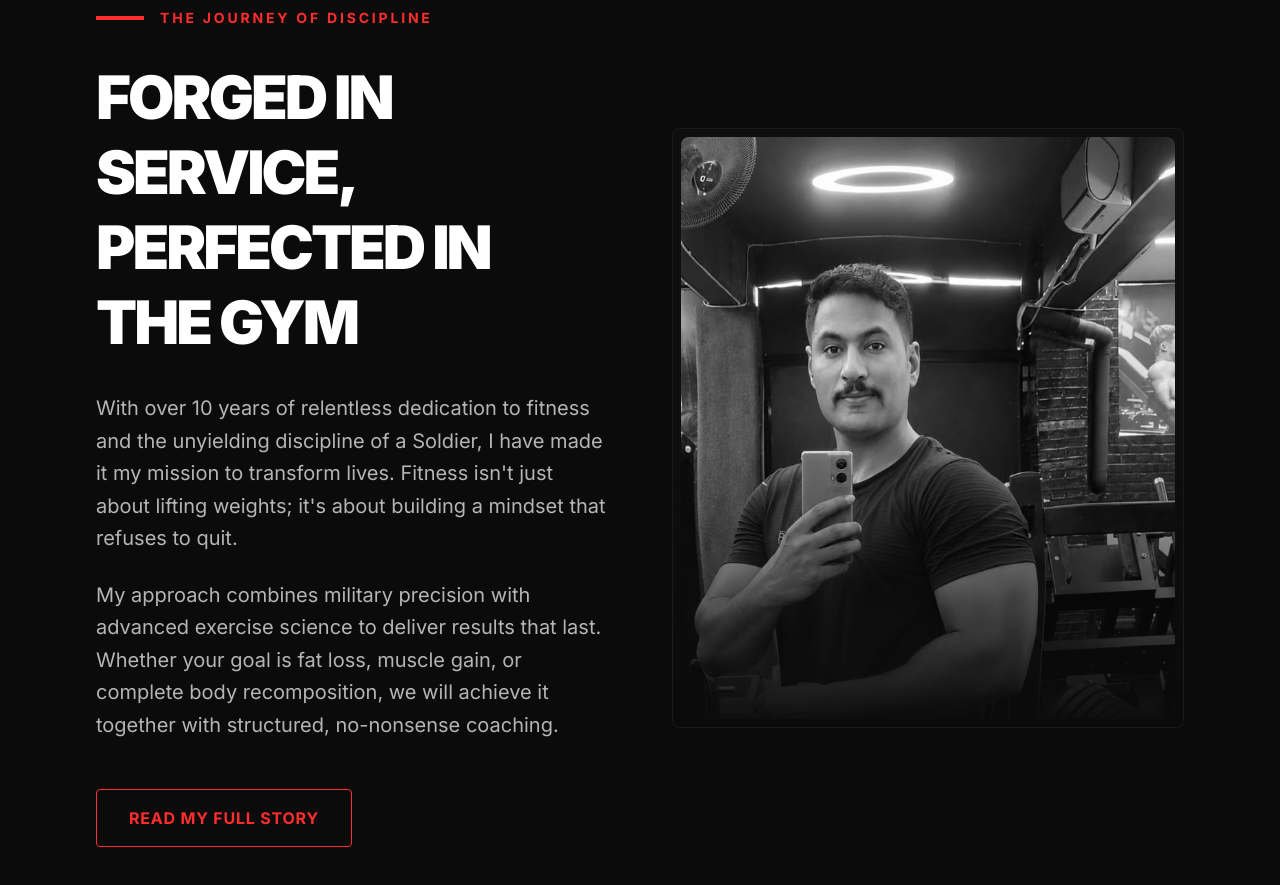
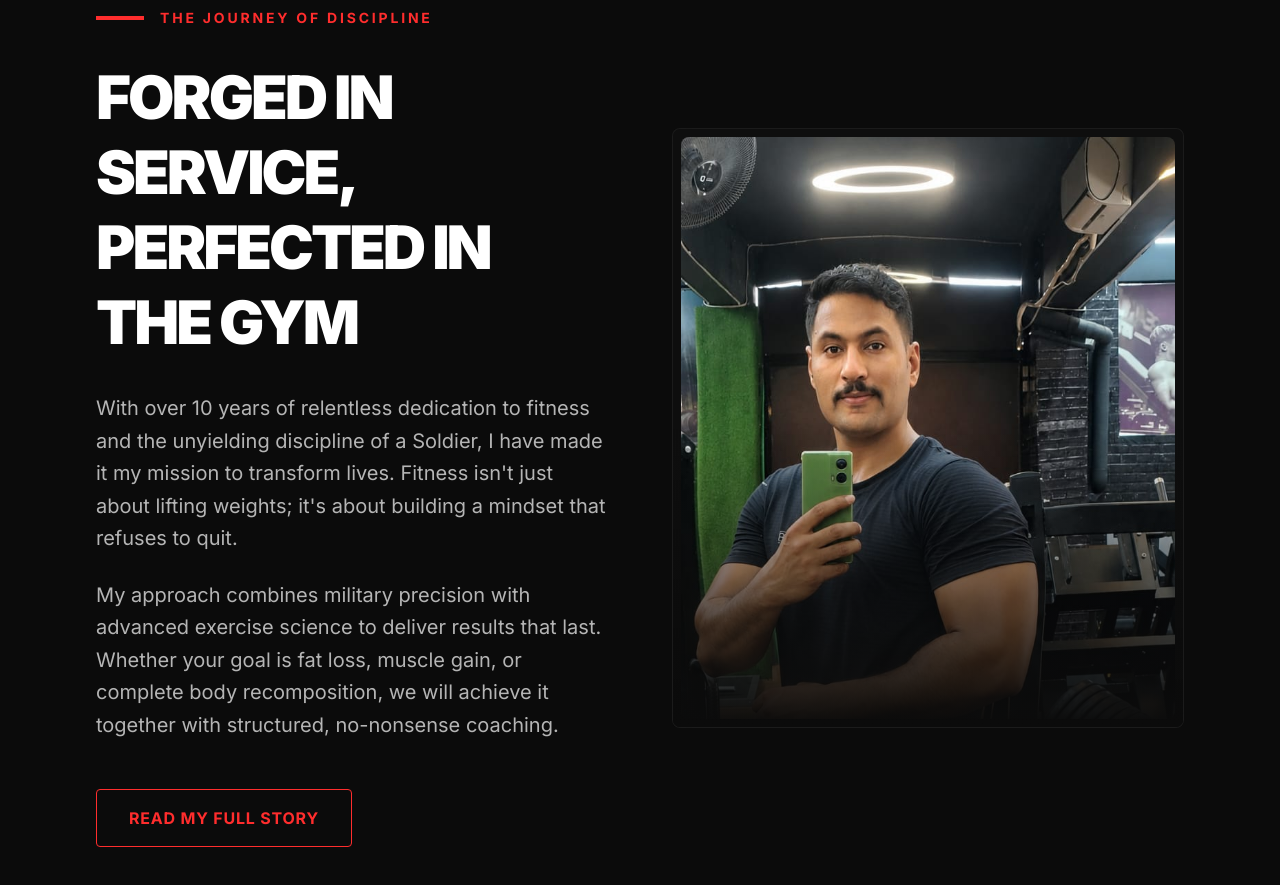
Before and after one commit to alexaman000/fitwithashu, a Next.js app: page /en in a window 1280 px wide. Shown: the part 920-1805 px from the top of the page. Built offline with nearby package versions, Linux system fonts and the light colour scheme.

Commit message:
removed grayscale from about section image

```diff
--- a/src/components/AboutSection.tsx
+++ b/src/components/AboutSection.tsx
@@ -115,7 +115,7 @@ export default function AboutSection() {
           <img
             src="/images/gallery/about-new.jpeg"
             alt="Ashutosh Kumar Soldier"
-            className="w-full h-full object-cover object-top rounded-lg filter grayscale group-hover:grayscale-0 transition-all duration-700 transform group-hover:scale-105"
+            className="w-full h-full object-cover object-top rounded-lg transition-all duration-700 transform group-hover:scale-105"
           />
         </div>
       </div>
```
